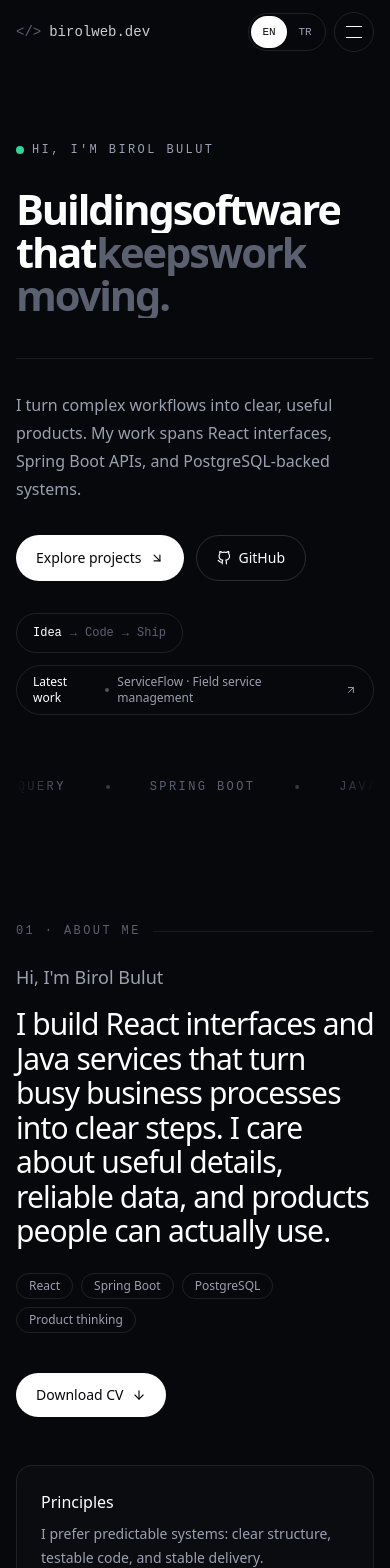
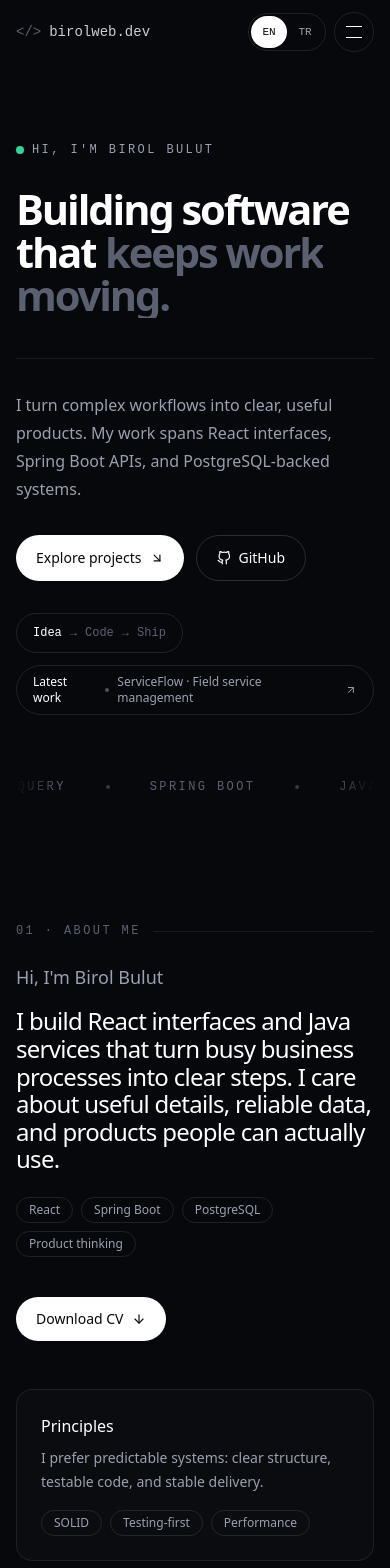
Before and after one commit to bulutbirol/Portfolyo-g-ncel, a React (Vite) app: page / in a window 390 px wide. Shown: the top 1568 px of the page. Built offline with nearby package versions, Linux system fonts and the light colour scheme.

Commit message:
fix hero word spacing

```diff
--- a/src/components/hero/Hero.jsx
+++ b/src/components/hero/Hero.jsx
@@ -1,5 +1,5 @@
 import { motion } from "framer-motion";
-import { useState } from "react";
+import { Fragment, useState } from "react";
 import { FiArrowDownRight, FiArrowUpRight, FiGithub } from "react-icons/fi";
 import { useLanguage } from "../../LanguageContext";
 import { ease, fadeUp, stagger } from "../../motion";
@@ -42,12 +42,14 @@ export default function Hero() {
           <span className="sr-only">{`${text.title} ${text.titleAccent}`}</span>
           <motion.span aria-hidden="true" variants={stagger(0.06)} className="block">
             {words.map(({ w, accent }, i) => (
-              <span key={`${w}-${i}`} className="inline-block overflow-hidden pb-[0.08em] align-bottom">
-                <motion.span variants={word} className={`inline-block ${accent ? "text-mute" : ""}`}>
-                  {w}
-                </motion.span>
+              <Fragment key={`${w}-${i}`}>
+                <span className="inline-block overflow-hidden pb-[0.08em] align-bottom">
+                  <motion.span variants={word} className={`inline-block ${accent ? "text-mute" : ""}`}>
+                    {w}
+                  </motion.span>
+                </span>
                 {i < words.length - 1 && " "}
-              </span>
+              </Fragment>
             ))}
           </motion.span>
         </h1>
--- a/src/sections/About.jsx
+++ b/src/sections/About.jsx
@@ -38,7 +38,7 @@ export function About() {
       <div className="grid gap-12 lg:grid-cols-[1.2fr_1fr] lg:gap-16">
         <motion.div variants={fadeUp}>
           <p className="text-lg text-fog">{text.greeting}</p>
-          <p className="mt-4 text-3xl font-medium leading-[1.15] tracking-[-0.03em] text-white md:text-5xl">{text.description}</p>
+          <p className="mt-4 text-2xl font-medium leading-[1.15] tracking-[-0.03em] text-white sm:text-3xl md:text-5xl">{text.description}</p>
           <div className="mt-6 flex flex-wrap gap-2">
             {["React", "Spring Boot", "PostgreSQL", text.productThinking].map((item) => (
               <span key={item} className={chip}>{item}</span>
```
Also changed, not shown: 1 other file (tests, documents, lock files or other folders).
